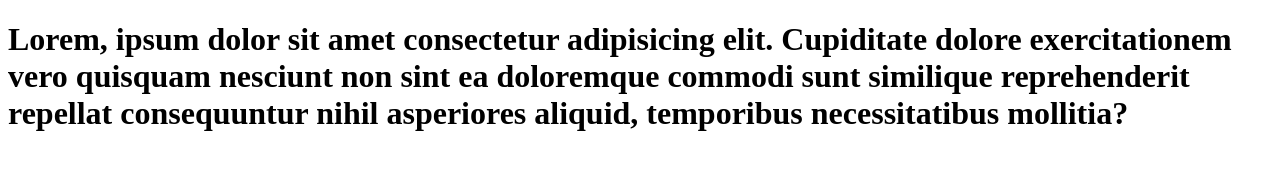
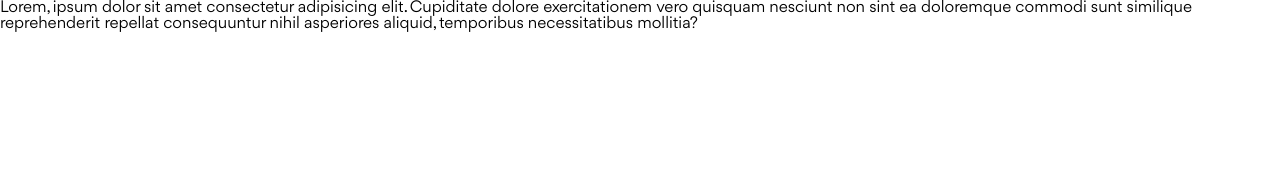
Before and after one commit to hoalv1602/project8, a website: page index.html in a window 1280 px wide. Drawn offline with Linux system fonts and the light colour scheme.

Commit message:
Cau hinh sass

```diff
--- a/index.html
+++ b/index.html
@@ -14,9 +14,9 @@
 
     <!-- Fonts-->
     <link rel="stylesheet" href="./assets/fonts/stylesheet.css" />
-    <style>
+    <!--Style-->
+    <link rel="stylesheet" href="./assets/css/main.css">
 
-    </style>
 
 
 </head>
--- /dev/null
+++ b/scss/base/reset.scss
@@ -0,0 +1,43 @@
+html, body, div, span, applet, object, iframe,
+h1, h2, h3, h4, h5, h6, p, blockquote, pre,
+a, abbr, acronym, address, big, cite, code,
+del, dfn, em, img, ins, kbd, q, s, samp,
+small, strike, strong, sub, sup, tt, var,
+b, u, i, center,
+dl, dt, dd, ol, ul, li,
+fieldset, form, label, legend,
+table, caption, tbody, tfoot, thead, tr, th, td,
+article, aside, canvas, details, embed,
+figure, figcaption, footer, header, hgroup,
+menu, nav, output, ruby, section, summary,
+time, mark, audio, video {
+	margin: 0;
+	padding: 0;
+	border: 0;
+	font-size: 100%;
+	font: inherit;
+	vertical-align: baseline;
+}
+/* HTML5 display-role reset for older browsers */
+article, aside, details, figcaption, figure,
+footer, header, hgroup, menu, nav, section {
+	display: block;
+}
+body {
+	line-height: 1;
+}
+ol, ul {
+	list-style: none;
+}
+blockquote, q {
+	quotes: none;
+}
+blockquote:before, blockquote:after,
+q:before, q:after {
+	content: '';
+	content: none;
+}
+table {
+	border-collapse: collapse;
+	border-spacing: 0;
+}
--- /dev/null
+++ b/scss/main.scss
@@ -0,0 +1,2 @@
+@use "./base/reset";
+@use "./base/base";
```
Also changed, not shown: package.json (added, +13 -0 lines), assets/css/base/base.css (added), assets/css/base/reset.css (added), assets/css/main.css (added), 3 other files.
